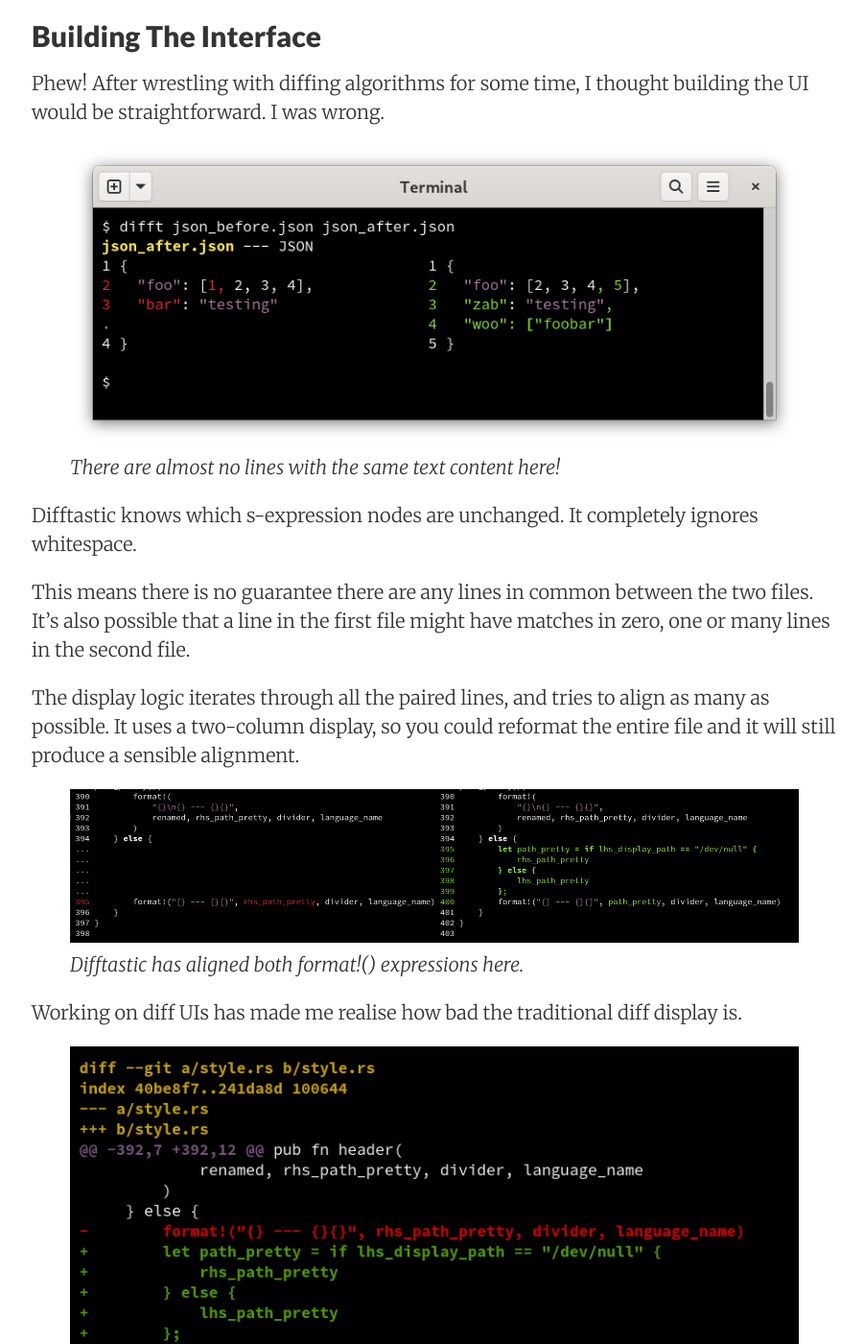
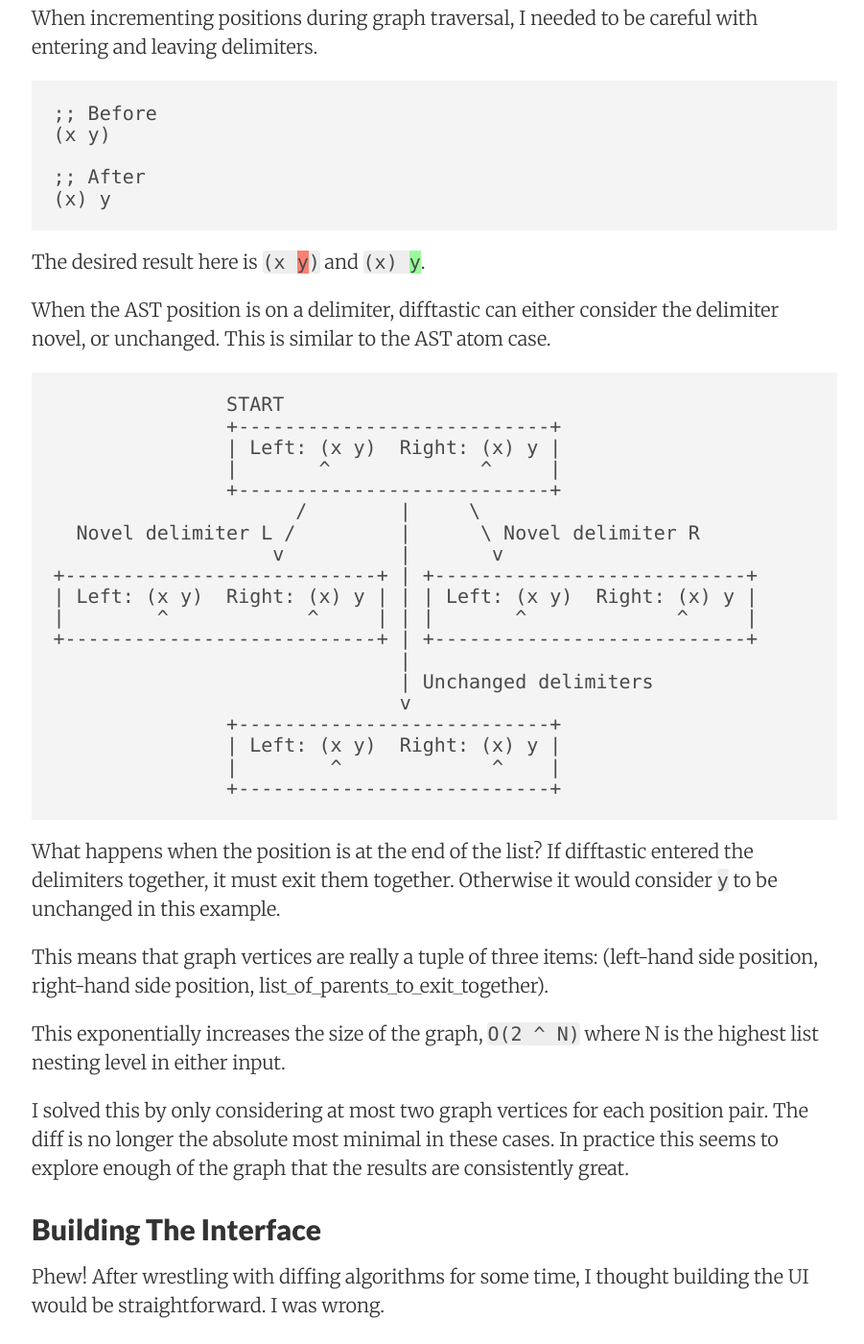
Before and after one commit to Wilfred/wilfred.github.com, a Jekyll site: the page built from _posts/2022-09-05-difftastic-the-fantastic-diff.markdown, in a window 1280 px wide and 1400 px high, scrolled down 7008 px. Shown: the whole window at 96% size, without its empty margins (187-1088 px from the left). Built offline with Jekyll 4.4.1, drawn with Linux system fonts in a browser that asks for light colours; nearby versions of some CDN libraries; comment, search, counter and statistics services are not loaded; some of the changed text lies outside the part shown.

Commit message:
Expand and polish

````diff
--- a/_posts/2022-09-05-difftastic-the-fantastic-diff.markdown
+++ b/_posts/2022-09-05-difftastic-the-fantastic-diff.markdown
@@ -136,7 +136,7 @@
 START
 +---------------------+
 | Left: A  Right: X A |
-|      ^         ^    |
+|       ^         ^   |
 +---------------------+
 
 END
@@ -159,14 +159,14 @@
             START
             +---------------------+
             | Left: A  Right: X A |
-            |      ^         ^    |
+            |       ^         ^   |
             +---------------------+
                    /       \
      Novel atom L /         \ Novel atom R
 1                v       2   v
 +---------------------+  +---------------------+
 | Left: A  Right: X A |  | Left: A  Right: X A |
-|        ^       ^    |  |      ^           ^  |
+|        ^        ^   |  |       ^           ^ |
 +---------------------+  +---------------------+
 ```
 
@@ -206,7 +206,7 @@
 Difftastic and Autochrome both use Dijkstra's algorithm. Unfortunately
 the size of the graph is quadratic: it's `O(Left * Right)`, the number
 of items in the left-hand side s-expression multiplied by the number
-of nodes on the right-hand side expression.
+of nodes on the right-hand side s-expression.
 
 I made performance bearable by aggressively discarded obviously
 unchanged s-expressions at the beginning, middle and end of the
@@ -227,13 +227,70 @@
 speedup.
 
 Even with this, difftastic sometimes struggles with performance. I've
-profiled and optimised everything I can think of (using Rust helped
-here). If the graph is just too big, difftastic falls back to a
+profiled and optimised everything I can think of (using Rust really
+helped here). If the graph is just too big, difftastic falls back to a
 conventional line-oriented diff.
 
 ## What About Nesting?
 
+When incrementing positions during graph traversal, I needed to be
+careful with entering and leaving delimiters.
 
+
+```
+;; Before
+(x y)
+
+;; After
+(x) y
+```
+
+The desired result here is
+<code>(x <span style="background-color: Salmon">y</span>)</code>
+and
+<code>(x) <span style="background-color: PaleGreen">y</span></code>.
+
+When the AST position is on a delimiter, difftastic can either
+consider the delimiter novel, or unchanged. This is similar to the AST atom case.
+
+```
+               START
+               +---------------------------+
+               | Left: (x y)  Right: (x) y |
+               |       ^             ^     |
+               +---------------------------+
+                     /        |     \
+  Novel delimiter L /         |      \ Novel delimiter R
+                   v          |       v
++---------------------------+ | +---------------------------+
+| Left: (x y)  Right: (x) y | | | Left: (x y)  Right: (x) y |
+|        ^            ^     | | |       ^             ^     |
++---------------------------+ | +---------------------------+
+                              |
+                              | Unchanged delimiters
+                              v
+               +---------------------------+
+               | Left: (x y)  Right: (x) y |
+               |        ^             ^    |
+               +---------------------------+
+```
+
+What happens when the position is at the end of the list? If
+difftastic entered the delimiters together, it must exit them
+together. Otherwise it would consider `y` to be unchanged in this
+example.
+
+This means that graph vertices are really a tuple of three items:
+(left-hand side position, right-hand side position,
+list_of_parents_to_exit_together).
+
+This exponentially increases the size of the graph, `O(2 ^ N)` where N
+is the highest list nesting level in either input.
+
+I solved this by only considering at most two graph vertices for each
+position pair. The diff is no longer the absolute most minimal in
+these cases. In practice this seems to explore enough of the graph
+that the results are consistently great.
 
 ## Building The Interface
 
@@ -252,10 +309,10 @@
 the two files. It's also possible that a line in the first file might
 have matches in zero, one or many lines in the second file.
 
-The display logic iterates through all the paired lines, and tries to
-align as many as possible. It uses a two-column display, so you could
-reformat the entire file and it will still produce a sensible
-alignment.
+The display logic iterates through all the matched lines, and tries to
+align as many as possible. It uses a two-column display by default, so
+you can reformat the entire file and it will still produce a sensible
+output.
 
 <figure>
     <img src="/assets/difftastic_align.png">
@@ -304,19 +361,37 @@
 even though it's equally minimal.
 
 I solved this by adjusting the graph edge cost model to produce nicer
-results. I also added a secondary pass on the diff result to choose a more
-aesthetically pleasing result with the same edge cost.
+results. I also added a secondary pass on the diff result to check for more
+aesthetically pleasing results with the same edge cost.
 
 (I encountered a bunch more of challenging issues, see the [Tricky
 Cases chapter in the
 manual](https://difftastic.wilfred.me.uk/tricky_cases.html) for more details.)
 
-
 ## Future Work
 
-I use difftastic daily, but it's still not perfect. Performance
-remains a challenge. It still fails in interesting ways.
+Difftastic is fantastic when it works, and I use it daily. It's still
+not perfect though.
 
-pic: String Literals
+Difftastic still has complicated failure modes. Changing large string
+literals is a challenge (syntactically they're single atoms, but users
+*sometimes* want a word-level diff).
 
-pic: A little bit in common.
+<figure>
+    <img src="/assets/typescript_literal.png">
+    <figcaption>The string literals have changed, but it's hard to spot where.</figcaption>
+</figure>
+
+The minimal diff isn't always helpful either. Sometimes difftastic goes too far.
+
+<figure>
+    <img src="/assets/cpp_similar.png">
+    <figcaption>Sure, there's a = on both sides, but it's distracting.</figcaption>
+</figure>
+
+## Conclusion
+
+Difftastic is [available on all major
+platforms](https://difftastic.wilfred.me.uk/installation.html). It may
+not be good enough to meet all your diffing needs, but I highly
+recommend adding it as a tool to help you understand code changes.
````
Also changed, not shown: other parts of _posts/2022-09-05-difftastic-the-fantastic-diff.markdown (+6 -6 lines), assets/cpp_similar.png (added), assets/typescript_literal.png (added).
